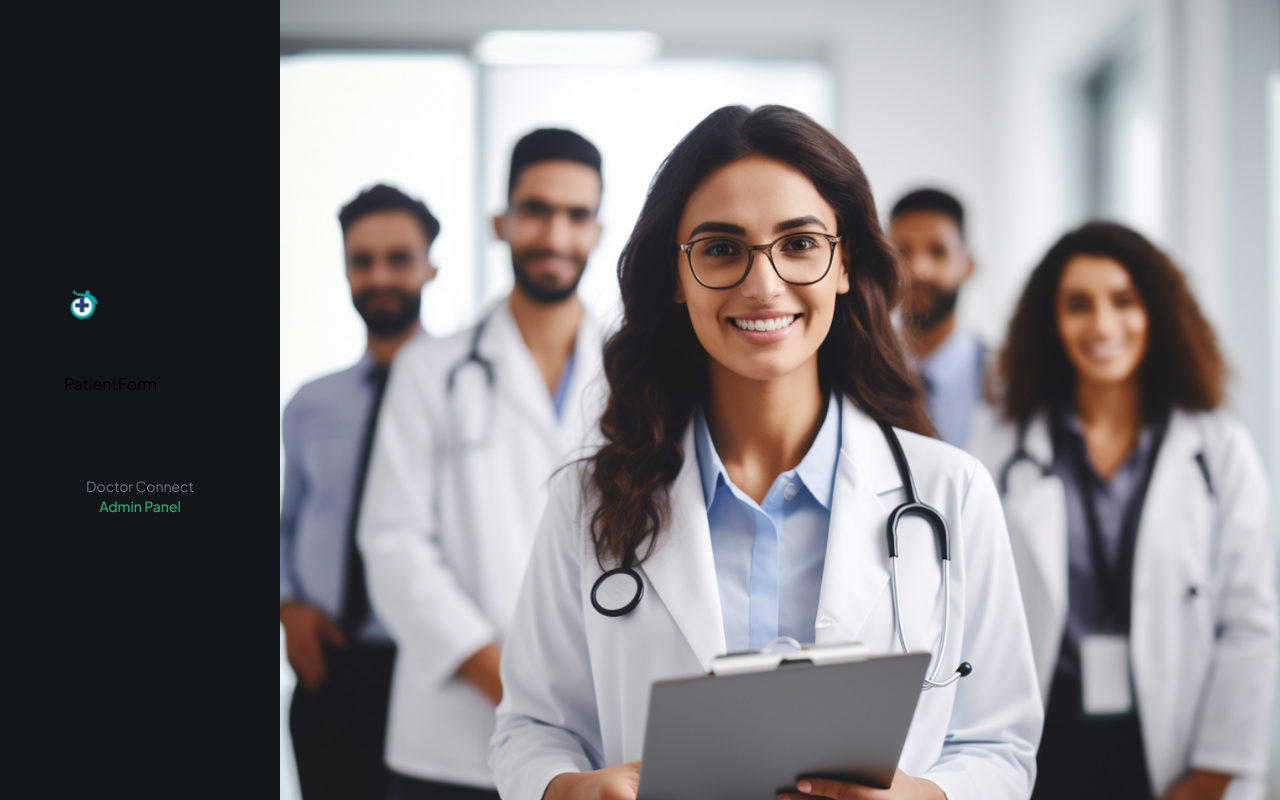
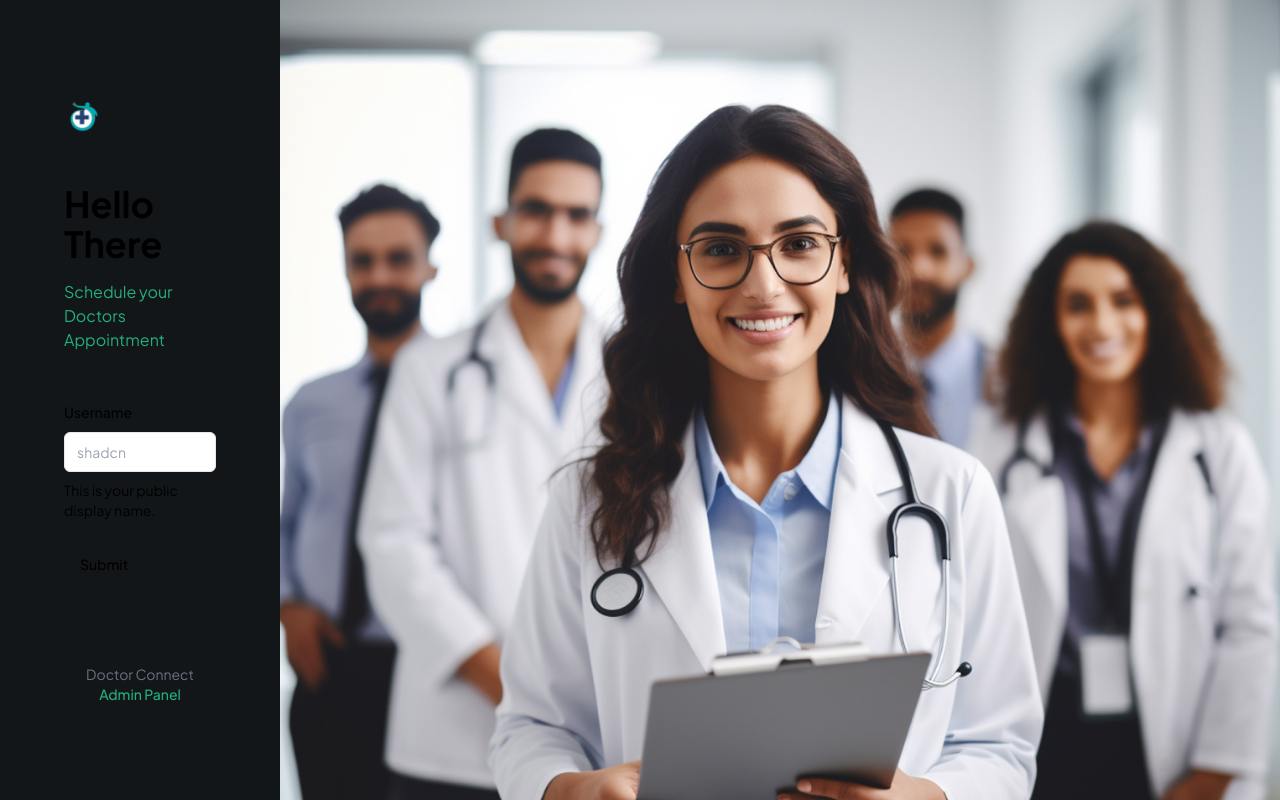
Before and after one commit to mugambijavan/DoctorConnect, a Next.js app: page / in a window 1280 px wide. Built offline with nearby package versions, Linux system fonts and the light colour scheme.

Commit message:
Add form components and validation using react-hook-form and zod

```diff
--- /dev/null
+++ b/components/CustomFormField.tsx
@@ -0,0 +1,39 @@
+'use client'
+import React from 'react'
+import {
+    FormControl,
+    FormDescription,
+    FormField,
+    FormItem,
+    FormLabel,
+    FormMessage,
+    } from "@/components/ui/form"
+import { Input } from "@/components/ui/input"
+import { Control } from 'react-hook-form'
+
+interface CustomProps {
+    control: Control<any>,
+}
+
+const CustomFormField = ({control} : CustomProps) => {
+    return (
+        <FormField
+        control={control}
+        name="username"
+        render={({ field }) => (
+            <FormItem>
+            <FormLabel>Username</FormLabel>
+            <FormControl>
+                <Input placeholder="shadcn" {...field} />
+            </FormControl>
+            <FormDescription>
+                This is your public display name.
+            </FormDescription>
+            <FormMessage />
+            </FormItem>
+        )}
+        />
+    )
+}
+
+export default CustomFormField
--- a/components/forms/PatientForm.tsx
+++ b/components/forms/PatientForm.tsx
@@ -1,9 +1,47 @@
-    import React from 'react';
+    "use client"
+
+    import { zodResolver } from "@hookform/resolvers/zod"
+    import { useForm } from "react-hook-form"
+    import { z } from "zod"
+    import { Button } from "@/components/ui/button"
+    import { Form, } from "@/components/ui/form"
+import CustomFormField from "../CustomFormField"
+
+    const formSchema = z.object({
+    username: z.string().min(2, {
+        message: "Username must be at least 2 characters.",
+    }),
+    })
 
     const PatientForm = () => {
+    // 1. Define your form.
+    const form = useForm<z.infer<typeof formSchema>>({
+        resolver: zodResolver(formSchema),
+        defaultValues: {
+        username: "",
+        },
+    })
+
+    // 2. Define a submit handler.
+    function onSubmit(values: z.infer<typeof formSchema>) {
+        // Do something with the form values.
+        // ✅ This will be type-safe and validated.
+        console.log(values)
+    }
     return (
-        <div>PatientForm</div>
-    );
-    }
+        <Form {...form}>
+        <form onSubmit={form.handleSubmit(onSubmit)} className="space-y-6 flex-1">
+            <section className="mb-12 space-y-4">
+                <h1 className="header">Hello There</h1>
+                <p className="text-green-500">Schedule your Doctors Appointment</p>
+            </section>
+            <CustomFormField
+                control={form.control}
+            />
+            <Button type="submit">Submit</Button>
+        </form>
+        </Form>
+    )
+        }
 
-    export default PatientForm;
+        export default PatientForm;
--- /dev/null
+++ b/components/ui/form.tsx
@@ -0,0 +1,178 @@
+"use client"
+
+import * as React from "react"
+import * as LabelPrimitive from "@radix-ui/react-label"
+import { Slot } from "@radix-ui/react-slot"
+import {
+  Controller,
+  ControllerProps,
+  FieldPath,
+  FieldValues,
+  FormProvider,
+  useFormContext,
+} from "react-hook-form"
+
+import { cn } from "@/lib/utils"
+import { Label } from "@/components/ui/label"
+
+const Form = FormProvider
+
+type FormFieldContextValue<
+  TFieldValues extends FieldValues = FieldValues,
+  TName extends FieldPath<TFieldValues> = FieldPath<TFieldValues>
+> = {
+  name: TName
+}
+
+const FormFieldContext = React.createContext<FormFieldContextValue>(
+  {} as FormFieldContextValue
+)
+
+const FormField = <
+  TFieldValues extends FieldValues = FieldValues,
+  TName extends FieldPath<TFieldValues> = FieldPath<TFieldValues>
+>({
+  ...props
+}: ControllerProps<TFieldValues, TName>) => {
+  return (
+    <FormFieldContext.Provider value={{ name: props.name }}>
+      <Controller {...props} />
+    </FormFieldContext.Provider>
+  )
+}
+
+const useFormField = () => {
+  const fieldContext = React.useContext(FormFieldContext)
+  const itemContext = React.useContext(FormItemContext)
+  const { getFieldState, formState } = useFormContext()
+
+  const fieldState = getFieldState(fieldContext.name, formState)
+
+  if (!fieldContext) {
+    throw new Error("useFormField should be used within <FormField>")
+  }
+
+  const { id } = itemContext
+
+  return {
+    id,
+    name: fieldContext.name,
+    formItemId: `${id}-form-item`,
+    formDescriptionId: `${id}-form-item-description`,
+    formMessageId: `${id}-form-item-message`,
+    ...fieldState,
+  }
+}
+
+type FormItemContextValue = {
+  id: string
+}
+
+const FormItemContext = React.createContext<FormItemContextValue>(
+  {} as FormItemContextValue
+)
+
+const FormItem = React.forwardRef<
+  HTMLDivElement,
+  React.HTMLAttributes<HTMLDivElement>
+>(({ className, ...props }, ref) => {
+  const id = React.useId()
+
+  return (
+    <FormItemContext.Provider value={{ id }}>
+      <div ref={ref} className={cn("space-y-2", className)} {...props} />
+    </FormItemContext.Provider>
+  )
+})
+FormItem.displayName = "FormItem"
+
+const FormLabel = React.forwardRef<
+  React.ElementRef<typeof LabelPrimitive.Root>,
+  React.ComponentPropsWithoutRef<typeof LabelPrimitive.Root>
+>(({ className, ...props }, ref) => {
+  const { error, formItemId } = useFormField()
+
+  return (
+    <Label
+      ref={ref}
+      className={cn(error && "text-destructive", className)}
+      htmlFor={formItemId}
+      {...props}
+    />
+  )
+})
+FormLabel.displayName = "FormLabel"
+
+const FormControl = React.forwardRef<
+  React.ElementRef<typeof Slot>,
+  React.ComponentPropsWithoutRef<typeof Slot>
+>(({ ...props }, ref) => {
+  const { error, formItemId, formDescriptionId, formMessageId } = useFormField()
+
+  return (
+    <Slot
+      ref={ref}
+      id={formItemId}
+      aria-describedby={
+        !error
+          ? `${formDescriptionId}`
+          : `${formDescriptionId} ${formMessageId}`
+      }
+      aria-invalid={!!error}
+      {...props}
+    />
+  )
+})
+FormControl.displayName = "FormControl"
+
+const FormDescription = React.forwardRef<
+  HTMLParagraphElement,
+  React.HTMLAttributes<HTMLParagraphElement>
+>(({ className, ...props }, ref) => {
+  const { formDescriptionId } = useFormField()
+
+  return (
+    <p
+      ref={ref}
+      id={formDescriptionId}
+      className={cn("text-sm text-muted-foreground", className)}
+      {...props}
+    />
+  )
+})
+FormDescription.displayName = "FormDescription"
+
+const FormMessage = React.forwardRef<
+  HTMLParagraphElement,
+  React.HTMLAttributes<HTMLParagraphElement>
+>(({ className, children, ...props }, ref) => {
+  const { error, formMessageId } = useFormField()
+  const body = error ? String(error?.message) : children
+
+  if (!body) {
+    return null
+  }
+
+  return (
+    <p
+      ref={ref}
+      id={formMessageId}
+      className={cn("text-sm font-medium text-destructive", className)}
+      {...props}
+    >
+      {body}
+    </p>
+  )
+})
+FormMessage.displayName = "FormMessage"
+
+export {
+  useFormField,
+  Form,
+  FormItem,
+  FormLabel,
+  FormControl,
+  FormDescription,
+  FormMessage,
+  FormField,
+}
--- /dev/null
+++ b/components/ui/input.tsx
@@ -0,0 +1,22 @@
+import * as React from "react"
+
+import { cn } from "@/lib/utils"
+
+const Input = React.forwardRef<HTMLInputElement, React.ComponentProps<"input">>(
+  ({ className, type, ...props }, ref) => {
+    return (
+      <input
+        type={type}
+        className={cn(
+          "flex h-10 w-full rounded-md border border-input bg-background px-3 py-2 text-base ring-offset-background file:border-0 file:bg-transparent file:text-sm file:font-medium file:text-foreground placeholder:text-muted-foreground focus-visible:outline-none focus-visible:ring-2 focus-visible:ring-ring focus-visible:ring-offset-2 disabled:cursor-not-allowed disabled:opacity-50 md:text-sm",
+          className
+        )}
+        ref={ref}
+        {...props}
+      />
+    )
+  }
+)
+Input.displayName = "Input"
+
+export { Input }
--- /dev/null
+++ b/components/ui/label.tsx
@@ -0,0 +1,26 @@
+"use client"
+
+import * as React from "react"
+import * as LabelPrimitive from "@radix-ui/react-label"
+import { cva, type VariantProps } from "class-variance-authority"
+
+import { cn } from "@/lib/utils"
+
+const labelVariants = cva(
+  "text-sm font-medium leading-none peer-disabled:cursor-not-allowed peer-disabled:opacity-70"
+)
+
+const Label = React.forwardRef<
+  React.ElementRef<typeof LabelPrimitive.Root>,
+  React.ComponentPropsWithoutRef<typeof LabelPrimitive.Root> &
+    VariantProps<typeof labelVariants>
+>(({ className, ...props }, ref) => (
+  <LabelPrimitive.Root
+    ref={ref}
+    className={cn(labelVariants(), className)}
+    {...props}
+  />
+))
+Label.displayName = LabelPrimitive.Root.displayName
+
+export { Label }
--- a/package.json
+++ b/package.json
@@ -9,6 +9,8 @@
     "lint": "next lint"
   },
   "dependencies": {
+    "@hookform/resolvers": "^4.0.0",
+    "@radix-ui/react-label": "^2.1.2",
     "@radix-ui/react-slot": "^1.1.2",
     "class-variance-authority": "^0.7.1",
     "clsx": "^2.1.1",
@@ -17,8 +19,10 @@
     "next-themes": "^0.4.4",
     "react": "^19.0.0",
     "react-dom": "^19.0.0",
+    "react-hook-form": "^7.54.2",
     "tailwind-merge": "^3.0.1",
-    "tailwindcss-animate": "^1.0.7"
+    "tailwindcss-animate": "^1.0.7",
+    "zod": "^3.24.1"
   },
   "devDependencies": {
     "@eslint/eslintrc": "^3",
```
Also changed, not shown: 1 other file (tests, documents, lock files or other folders).
